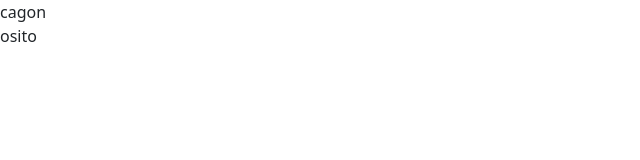
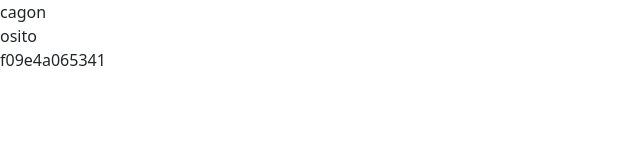
Before and after one commit to mosho910/ripley, a plain HTML site: page index.html in a window 1280 px wide. Shown: the whole page, without its empty margins (0-640 px from the left). Drawn offline with nearby package versions, Linux system fonts and the light colour scheme.

Commit message:
Update index.html

```diff
--- a/index.html
+++ b/index.html
@@ -9,6 +9,7 @@
   <body>
     <div class="yara">cagon</div>
     <div class="yara">osito</div>
+    <div class="yara">f09e4a065341</div>
 
     <script src="https://cdn.jsdelivr.net/npm/bootstrap@5.2.0-beta1/dist/js/bootstrap.bundle.min.js" integrity="sha384-pprn3073KE6tl6bjs2QrFaJGz5/SUsLqktiwsUTF55Jfv3qYSDhgCecCxMW52nD2" crossorigin="anonymous"></script>
   </body>
```
